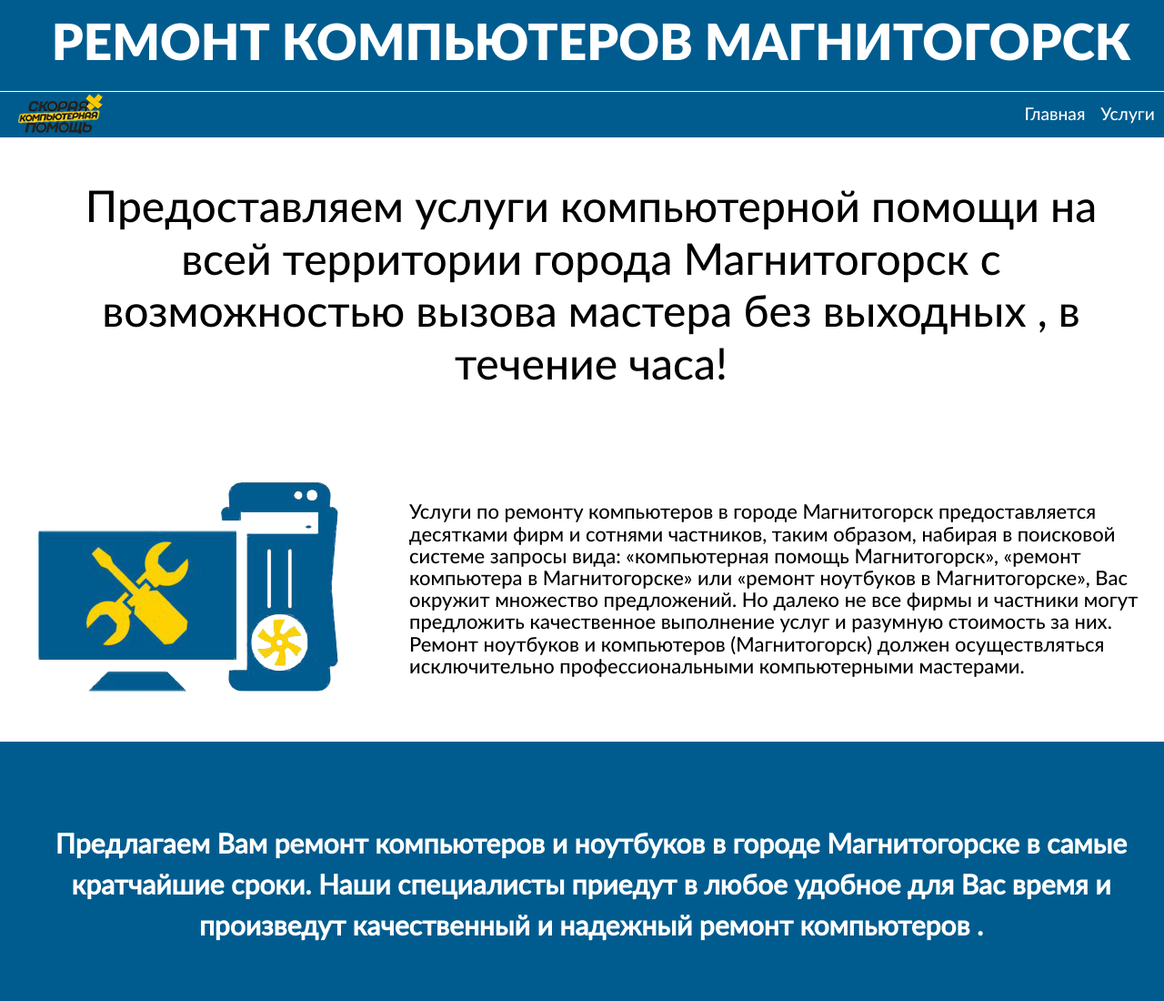
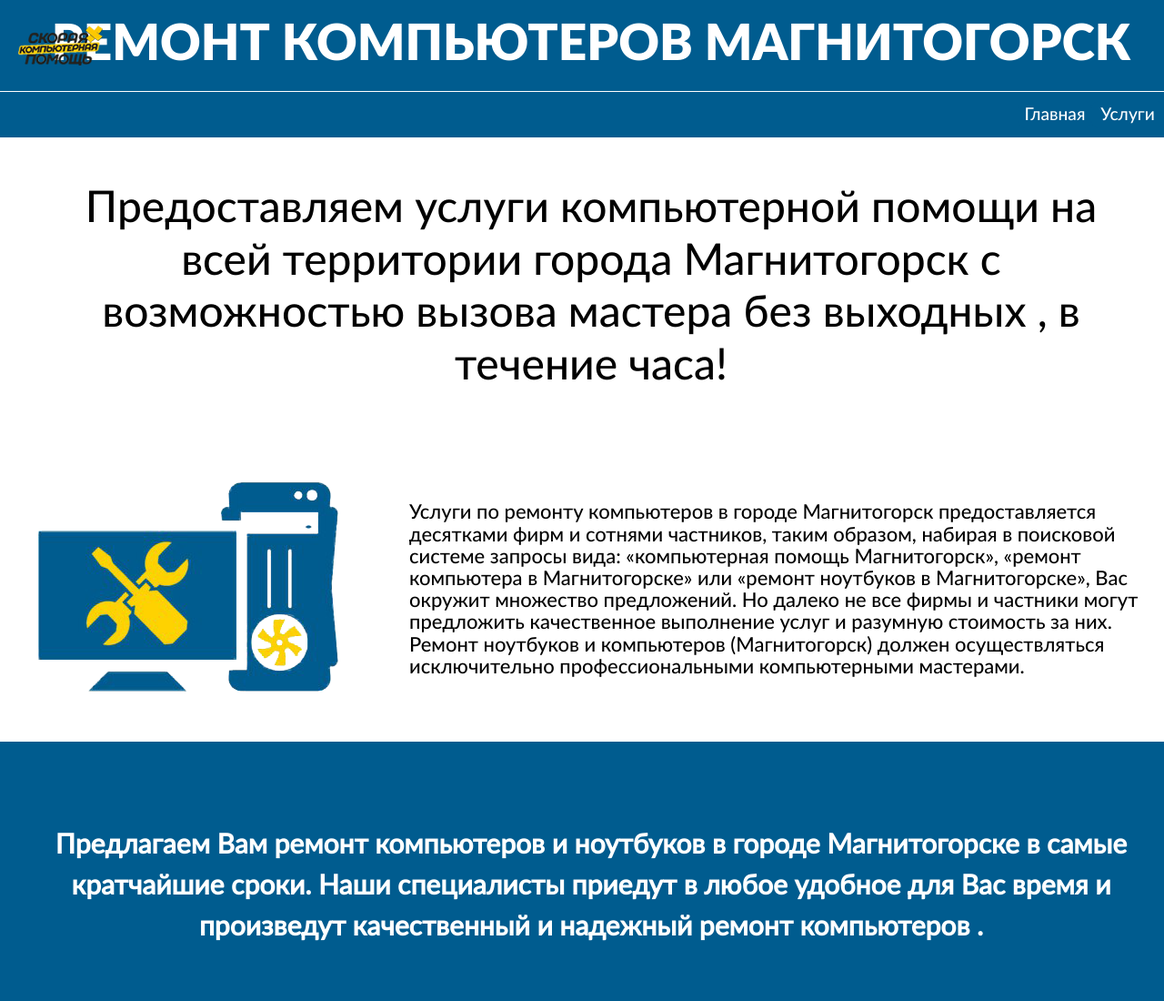
Before and after one commit to xkaifarovx/xkaifarovx.github.io, a plain HTML site: page index.html in a window 1280 px wide. Shown: the top 1100 px of the page at 91% size. Drawn offline with Linux system fonts and the light colour scheme.

Commit message:
Update main.css

```diff
--- a/main.css
+++ b/main.css
@@ -28,7 +28,7 @@ header{display: flex;
        }
 
 .logo{position: absolute;
-      top: 103px;
+      //top: 103px;
       left: 20px;}
 
 .wrapper{display: flex;
```
